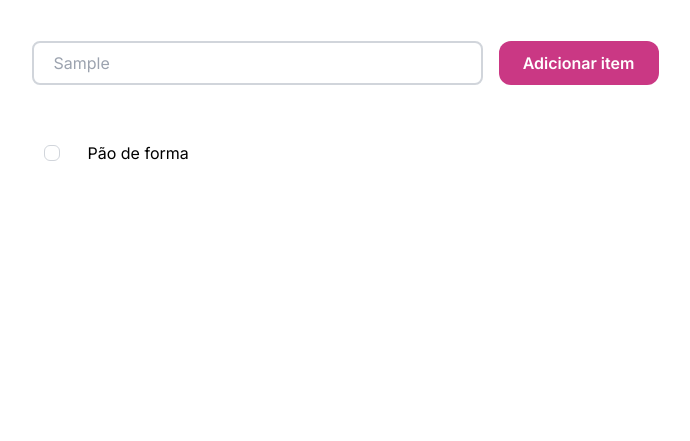
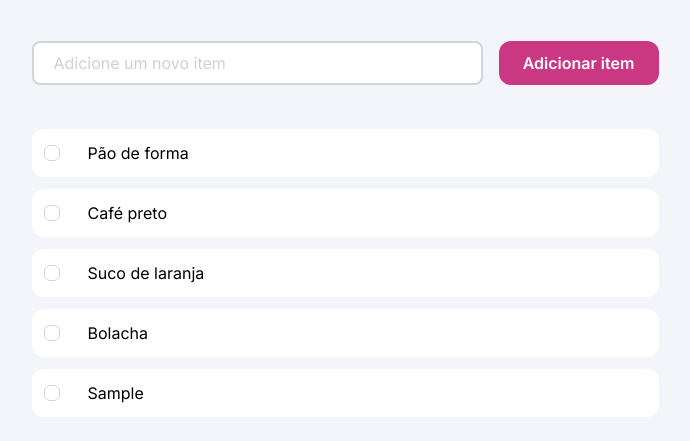
Before and after one commit to peterhfss/rocketseat-full-stack-javascript-lista-compras, a website: page src/index.html in a window 1280 px wide. Both pictures are taken after typing "Sample" into the empty fields and a click on the button "Adicionar item". Shown: the part 195-636 px from the top of the page, without its empty margins (295-985 px from the left). Drawn offline with Linux system fonts and the light colour scheme; a web font is replaced by a local one.

Commit message:
feat:implement dynamic list management and item deletion

```diff
--- /dev/null
+++ b/index.js
@@ -0,0 +1,136 @@
+// Criando um array para armazenar os itens da lista.
+const listaItens = ["Pão de forma", "Café preto", "Suco de laranja","Bolacha"]
+
+
+// Validando pela regex.
+const regex = /^[a-zA-ZÀ-ÿ].*$/;
+
+// Mapeando os elementos do DOM.
+const itemNovo = document.getElementById("itemNovo")
+const form = document.querySelector("form")
+const items = document.querySelector("ul")
+
+
+// Obtendo o valor do input pelo evento do submit do formulário.
+form.onsubmit = (event) => {
+    event.preventDefault()
+
+    const value = itemNovo.value
+    adicionarItem(value)
+}
+
+
+
+// Adicionando o item novo ao array.
+function adicionarItem(item) {
+
+    if (!regex.test(item)) {
+        alert("Digite um item válido (comece com uma letra).")
+        return
+    }
+
+    listaItens.push(item)
+    console.log(listaItens)
+
+    itemNovo.value = ""
+    exibirLista()
+
+}
+
+// Criando o novo item da lista
+function criaNovoItem(texto){
+
+    // Criando os elementos DOM
+    const novoItem = document.createElement("li")
+    const labelItem = document.createElement("label")
+    const wrapperCheckbox = document.createElement("div")
+    const checkboxItem = document.createElement("input")
+    const wrapperIcon = document.createElement("span")
+    const iconCheck = document.createElement("i")
+    const nameItem = document.createElement("span")
+    const iconDelete = document.createElement("i")
+
+    // Configurando o LI
+    novoItem.className ="w-[627px] rounded-xl h-12 bg-bg-secondary flex items-center py-2 px-3 justify-between"
+
+    // Configurando o Checkbox e Label
+    checkboxItem.type="checkbox"
+    checkboxItem.name= "selected"
+    checkboxItem.classList.add('hidden', 'peer' ,'group')
+
+    wrapperCheckbox.className ="border border-border-primary bg-bg-secondary w-4 h-4 rounded-md cursor-pointer peer-checked:bg-brand hover:border-border-hover text-transparent peer-checked:text-white flex justify-center items-center transition-all duration-200"
+
+    wrapperIcon.classNa="w-2 h-1 flex justify-center items-center"
+    iconCheck.className="hgi hgi-stroke hgi-tick-02 text-xs "
+
+    // Montando a estrutura do Checkbox
+    wrapperIcon.appendChild(iconCheck)
+    wrapperCheckbox.appendChild(wrapperIcon)
+    labelItem.appendChild(checkboxItem)
+    labelItem.appendChild(wrapperCheckbox)
+
+    nameItem.classList.add("w-[531px]")
+    nameItem.textContent = texto
+
+    iconDelete.className="hgi hgi-stroke hgi-delete-02 text-base text-content-tertiary cursor-pointer hover:text-content-secondary "
+
+    iconDelete.addEventListener("click", () => {
+
+        novoItem.remove()
+        listaItens.splice(listaItens.indexOf(texto), 1)
+        showAlert()
+    })
+
+    novoItem.appendChild(labelItem)
+    novoItem.appendChild(nameItem)
+    novoItem.appendChild(iconDelete)
+
+    return novoItem
+}
+
+// Exibindo a lista de itens
+function exibirLista() {
+   !listaItens.length ? items.innerHTML = "<p class='text-content-tertiary font-medium text-center w-full text-sm'>Nenhum item ainda foi adicionado</p>" : items.innerHTML = ""
+   listaItens.forEach(item => {
+    const novoItem = criaNovoItem(item)
+    items.appendChild(novoItem)
+   })
+}
+
+// Criando o alerta
+function showAlert() {
+    // Criando o elemento de alerta
+    const alert = document.createElement("div")
+    // Estilizando o alerta
+    alert.className = "m-auto bottom-5 w-[627px] bg-danger border border-border-primary p-4 rounded-xl shadow-lg flex items-center justify-between z-50 animate-in fade-in slide-in-from-top-4 duration-300"
+
+    // Adicionando o texto ao alerta
+    const textoAlerta = document.createElement("span")
+    textoAlerta.innerHTML = `<i class="hgi hgi-stroke hgi-alert-circle text-brand "></i> <span class="text-base text-always-white font-bold">O item foi removido da lista</span>`;
+
+    // Criando o botão de fechar o alerta
+    const btnFechar = document.createElement("i")
+    btnFechar.className = "hgi hgi-stroke hgi-cancel-01 font-bold text-base text-always-white cursor-pointer hover:text-content-secondary "
+
+    // Criando a lógica do botão
+    btnFechar.onclick = () => {
+        alert.remove()
+    }
+
+    // 5. Auto-remover após 3 segundos (opcional)
+    setTimeout(() => {
+        if (alert.parentElement) {
+            alert.remove();
+        }
+    }, 3000);
+
+    alert.appendChild(textoAlerta)
+     // Adicionando o botão ao alerta
+     alert.appendChild(btnFechar)
+
+     // Adicionando o alerta ao body
+     document.body.appendChild(alert)
+}
+
+// Exibindo a lsita de itens ao carregar a página
+exibirLista()
--- a/src/index.html
+++ b/src/index.html
@@ -1,17 +1,21 @@
 <!DOCTYPE html>
 <html lang="en">
+
 <head>
   <meta charset="UTF-8">
   <meta name="viewport" content="width=device-width, initial-scale=1.0">
   <link rel="stylesheet" href="https://cdn.hugeicons.com/font/hgi-stroke-rounded.css" />
   <link rel="preconnect" href="https://fonts.googleapis.com">
   <link rel="preconnect" href="https://fonts.gstatic.com" crossorigin>
-  <link href="https://fonts.googleapis.com/css2?family=Inter:ital,opsz,wght@0,14..32,100..900;1,14..32,100..900&display=swap" rel="stylesheet">
+  <link
+    href="https://fonts.googleapis.com/css2?family=Inter:ital,opsz,wght@0,14..32,100..900;1,14..32,100..900&display=swap"
+    rel="stylesheet">
   <link href="./output.css" rel="stylesheet">
 
   <title>quicklist</title>
 </head>
-<body class="font-inter flex flex-col gap-16 items-center justify-center p-6">
+
+<body class="font-inter flex flex-col gap-16 items-center bg-bg-primary justify-center p-6">
   <header class="h-10 w-40 flex gap-2 items-center tracking-[-2%]">
     <img src="./assets/images/Logo.svg" alt="Logo quicklist" class="h-6 w-8">
     <h1 class="font-bold text-2xl leading-[40px]">quicklist</h1>
@@ -26,31 +30,26 @@
       <h2 class="text-2xl leading-8 font-bold">Compras da semana</h2>
     </div>
     <!-- Add item -->
-     <div class="flex gap-4 w-[627px] h-11">
-      <input
-        type="text"
-        placeholder="Adicione um novo item"
+    <form class="flex gap-4 w-[627px] h-11">
+      <input type="text" name="itemNovo" id="itemNovo" placeholder="Adicione um novo item"
         class="w-[451px] px-5 border-border-primary bg-bg-secondary border-2 rounded-lg text-base leading-[140%] text-content-tertiary hover:border-border-hover focus:outline-brand focus-within:placeholder:text-content-primary"
-      >
-      <button class="bg-brand text-always-white w-40 h-11 rounded-xl cursor-pointer hover:bg-brand-hover font-semibold">
+        required />
+      <button type="submit"
+        class="bg-brand text-always-white w-40 h-11 rounded-xl cursor-pointer hover:bg-brand-hover font-semibold">
         Adicionar item
       </button>
-     </div>
-     <!-- List of items -->
-      <div>
-        <ul>
-          <li class="w-[627px] h-12 flex items-center py-2 px-3 justify-between">
-            <label>
-              <input type="checkbox" name="selected" id="itemSelected" class=" hidden peer group"/>
-              <div class="border border-border-primary bg-bg-secondary w-4 h-4 rounded-md cursor-pointer hover:border-border-hover">
-                <span></span>
-              </div>
-            </label>
-            <span class="w-[531px]">Pão de forma</span>
-            <i class="hgi hgi-stroke hgi-delete-02 text-base text-content-tertiary cursor-pointer hover:text-content-secondary "></i>
-          </li>
-        </ul>
-      </div>
+    </form>
+    <!-- List of items -->
+    <div>
+      <ul class="flex flex-col gap-3">
+
+
+      </ul>
+
+    </div>
   </main>
+
+  <script src="../index.js"></script>
 </body>
+
 </html>
```
Also changed, not shown: src/output.css, 1 other file.
